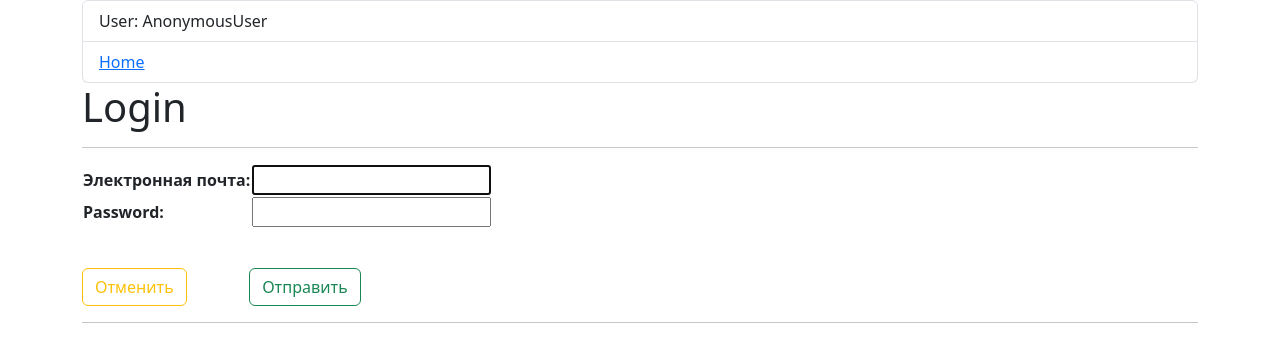
After one commit to arfstudy/700_Diplom, a Django app: page /webauth/login/ in a window 1280 px wide. The commit adds this page. Shown: the top 362 px of the page. Run offline with Django 5.2, Linux system fonts and the light colour scheme; parts of the project's set-up code (start-up, migrations or seed data) failed here and were passed over.

Commit message:
Выполняет вход в систему по логину и паролю.
На домашней странице размещает ссылку для входа.
Создаёт папку 'registration' для шаблонов, необходимых для работы
с учётными записями пользователей. Задаёт шаблон пути для входа в систему.
Переопределяет форму 'AuthenticationForm' для выделенной проверки 'is_active = True'.

Changes committed:
    1. modified:   reference/my_diplom/netology_pd_diplom/settings.py
    2. new file:   reference/my_diplom/templates/registration/login.html
    3. modified:   reference/my_diplom/templates/webauth/home.html
    4. new file:   reference/my_diplom/webauth/forms.py
    5. modified:   reference/my_diplom/webauth/urls.py
    6. modified:   reference/my_diplom/webauth/views.py

```diff
--- a/reference/my_diplom/netology_pd_diplom/settings.py
+++ b/reference/my_diplom/netology_pd_diplom/settings.py
@@ -147,8 +147,12 @@ STATIC_URL = 'static/'
 AUTH_USER_MODEL='users.User'
 
 
+# Адрес перенаправления пользователя после успешного входа, (если параметра next в запросе нет).
+LOGIN_REDIRECT_URL = '/'     # По умолчанию 'accounts/profile/'
+
+
 # Настройки почтового сервера.
-EMAIL_BACKEND = 'django.core.mail.backends.smtp.EmailBackend'    # Для отладки.
+EMAIL_BACKEND = 'django.core.mail.backends.console.EmailBackend'    # Для отладки.
 # EMAIL_BACKEND = 'django.core.mail.backends.smtp.EmailBackend'
 
 EMAIL_HOST = os.getenv('EMAIL_HOST')
--- /dev/null
+++ b/reference/my_diplom/templates/registration/login.html
@@ -0,0 +1,28 @@
+{% extends 'webauth/base.html' %}
+
+{% block content %}
+  <h1>Login</h1>
+  <hr>
+
+  {% if form.errors %}
+    <p>{{ form.errors.errors }}</p>
+  {% endif %}
+
+  <form action="{% url 'web:login' %}" method="POST">
+    {% csrf_token %}
+    <table>
+      {{ form.as_table }}
+    </table>
+    <p>&nbsp;</p>
+    <p>
+
+      <a href="{% url 'home' %}" class="btn btn-outline-warning">Отменить</a>
+      <span>&nbsp; &nbsp; &nbsp; &nbsp; &nbsp; &nbsp; &nbsp;</span>    <!-- '&nbsp;' +6 групп ('пробел','&nbsp;') -->
+
+      <input type="submit" class="btn btn-outline-success" value="Отправить">
+
+    </p>
+    <hr>
+  </form>
+
+{% endblock %}
--- /dev/null
+++ b/reference/my_diplom/webauth/forms.py
@@ -0,0 +1,36 @@
+from django.contrib.auth import authenticate
+from django.contrib.auth.forms import AuthenticationForm
+from rest_framework.exceptions import ValidationError
+
+from users.services import get_user
+
+
+class AppAuthenticationForm(AuthenticationForm):
+    """ Форма аутентификации.
+        Добавляет выделенную проверку поля 'is_active', с указанием понятной ответной фразы.
+    """
+    error_messages = {
+        "is_deleted": "This user has been deleted. Contact the site administrator.",
+        # "is_active": "This user has not been found. Contact the site administrator.",    # -> "is_deleted"
+        "invalid_login": (
+            "Please enter the correct email address and password. Note that both fields may be case-sensitive."
+        ),
+    }
+
+    def clean(self):
+        email = self.cleaned_data.get("username")
+        password = self.cleaned_data.get("password")
+
+        if email is not None and password:
+            user_obj = get_user(email)
+            if user_obj is not None:
+                if not user_obj.is_active:
+                    raise ValidationError(
+                        self.error_messages["is_deleted"],
+                        code="is_deleted",
+                    )
+            self.user_cache = authenticate(self.request, username=email, password=password)
+            if self.user_cache is None:
+                raise self.get_invalid_login_error()
+
+        return self.cleaned_data
--- a/reference/my_diplom/webauth/urls.py
+++ b/reference/my_diplom/webauth/urls.py
@@ -6,7 +6,12 @@ The `urlpatterns` list routes URLs to views. For more information please see:
 """
 from django.urls import path
 
+from webauth import views
+
 app_name = 'web'
 
 urlpatterns = [
+    path(
+        'login/', views.UserLoginView.as_view(), name='login'
+    ),
 ]
--- a/reference/my_diplom/webauth/views.py
+++ b/reference/my_diplom/webauth/views.py
@@ -1,3 +1,35 @@
-from django.shortcuts import render
+from django.contrib.auth import authenticate, get_user_model, login
+from django.contrib.auth.views import LoginView
+from django.shortcuts import redirect, render
 
-# Create your views here.
+from webauth.forms import AppAuthenticationForm
+
+User = get_user_model()
+
+
+class UserLoginView(LoginView):
+    """ Класс для выполнения входа в систему пользователем.
+    """
+    form_class = AppAuthenticationForm
+
+    def post(self, request, *args, **kwargs):
+        """ Создаёт экземпляр формы с переданными переменными из POST-запроса,
+            проверяет их и регистрирует пользователя в системе.
+        """
+        form = self.get_form()
+
+        if form.is_valid():
+            email = form.cleaned_data.get('username')
+            password = form.cleaned_data.get('password')
+            user = authenticate(request, email=email, password=password)
+
+            # Проверка подтверждённости почты.
+
+            login(request, user)
+            return redirect('home')
+
+        # Если введённые значения не корректны, то возвратить эти значения.
+        data = {
+            'form': form
+        }
+        return render(request, template_name=self.template_name, context=data)
```
Also changed, not shown: reference/my_diplom/templates/webauth/home.html (+10 -0 lines).
